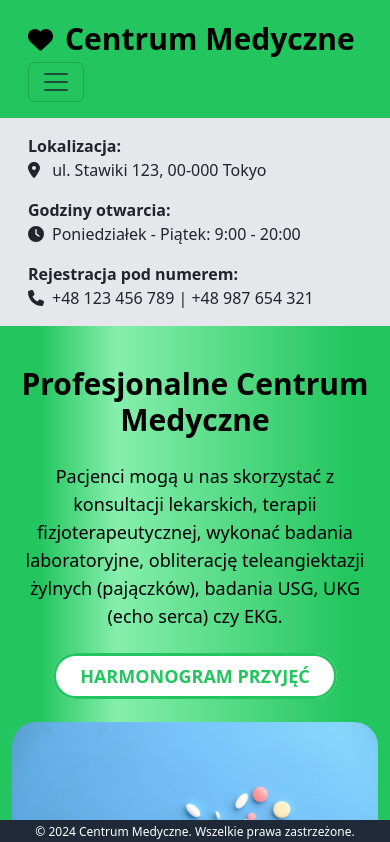
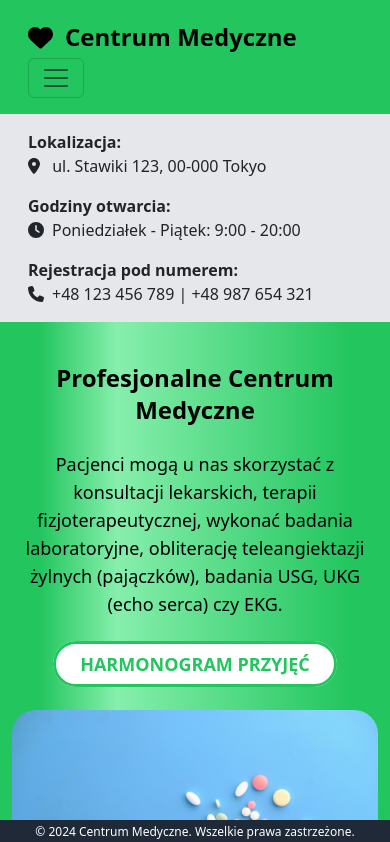
Before and after one commit to olafbado/clinic, a React (Create React App) app: page / in a window 390 px wide. Shown: the top 842 px of the page. Built offline with nearby package versions, Linux system fonts and the light colour scheme.

Commit message:
refactor: Update font size on smaller devices

```diff
--- a/src/components/heroBanner.js
+++ b/src/components/heroBanner.js
@@ -7,7 +7,7 @@ function HeroBanner() {
     <div className="bg-gradient-to-r from-green-500 from-10% via-green-300 via-30% to-green-500 to-90% py-10 lg:py-16 text-white">
       <div className="container mx-auto flex flex-col-reverse lg:flex-row items-center">
         <div className="flex-1 text-center lg:text-left text-black order-last lg:mr-5">
-          <h1 className="text-3xl lg:text-4xl font-bold mb-4">
+          <h1 className="text-2xl sm:text-3xl lg:text-4xl font-bold mb-4">
             Profesjonalne Centrum Medyczne
           </h1>
           <p className="text-lg lg:text-xl mb-8">
--- a/src/components/navbar.js
+++ b/src/components/navbar.js
@@ -15,7 +15,9 @@ function MainNavbar() {
               icon={faHeart}
               className="heart-icon w-[25px] h-[25px]"
             />
-            <span className="text-3xl ml-3 font-bold">Centrum Medyczne</span>
+            <span className="text-2xl sm:text-3xl ml-3 font-bold">
+              Centrum Medyczne
+            </span>
           </Link>
         </Navbar.Brand>
         <Navbar.Toggle aria-controls="basic-navbar-nav" />
```
